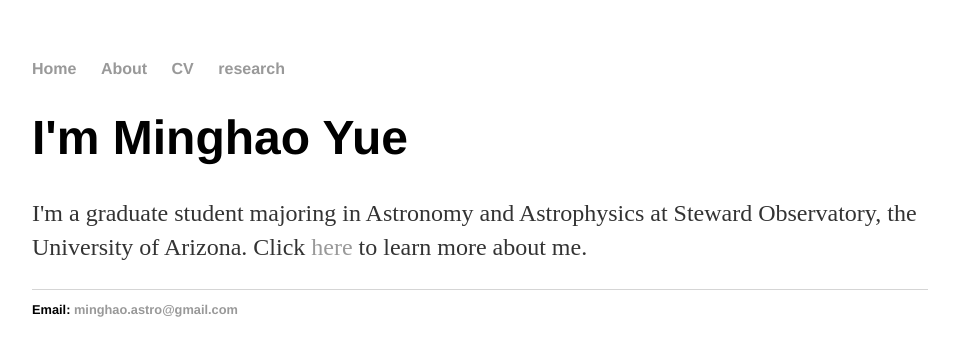
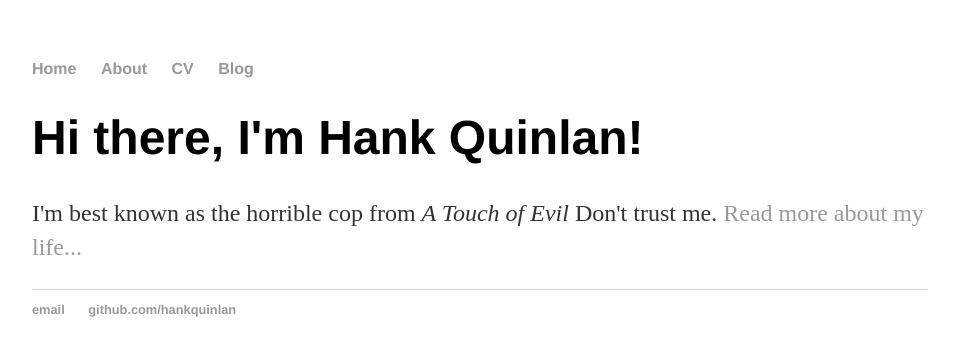
Before and after one commit to JianiDing/JianiDing.github.io, a Jekyll site: the page built from index.html, in a window 1280 px wide. Shown: the top 356 px of the page, without its empty margins (160-1115 px from the left). Built offline with Jekyll 4.4.1, drawn with Linux system fonts in a browser that asks for light colours.

Commit message:
Update index.html

```diff
--- a/index.html
+++ b/index.html
@@ -1,35 +1,8 @@
-<!DOCTYPE html>
-<html>
-	<head>
-		<title>Minghao Yue</title>
-		<!-- link to main stylesheet -->
-		<link rel="stylesheet" type="text/css" href="/css/main.css">
-	</head>
-	<body>
-		<nav>
-    		<ul>
-        		<li><a href="/">Home</a></li>
-	        	<li><a href="/about">About</a></li>
-        		<li><a href="/cv">CV</a></li>
-        		<li><a href="/research">research</a></li>
-    		</ul>
-		</nav>
-		<div class="container">
-    		<div class="blurb">
-        		<h1>I'm Minghao Yue</h1>
-				<p>I'm a graduate student majoring in Astronomy and Astrophysics at
-					Steward Observatory, the University of Arizona.
-					<!--<em>wtf</em> -->
-					Click <a href="/about"> here </a>  to learn more about me.
-					<!--</p>wtf-->
-
-    		</div><!-- /.blurb -->
-		</div><!-- /.container -->
-		<footer>
-    		<ul>
-        		<li>Email: <a href="mailto:minghao.astro@gmail.com">minghao.astro@gmail.com</a></li>
-			<!--<li><a href="https://github.com/hankquinlan">github.com/hankquinlan</a></li>-->
-			</ul>
-		</footer>
-	</body>
-</html>
+---
+layout: default
+title: Hank Quinlan, Horrible Cop
+---
+<div class="blurb">
+	<h1>Hi there, I'm Hank Quinlan!</h1>
+	<p>I'm best known as the horrible cop from <em>A Touch of Evil</em> Don't trust me. <a href="/about">Read more about my life...</a></p>
+</div><!-- /.blurb -->
```
